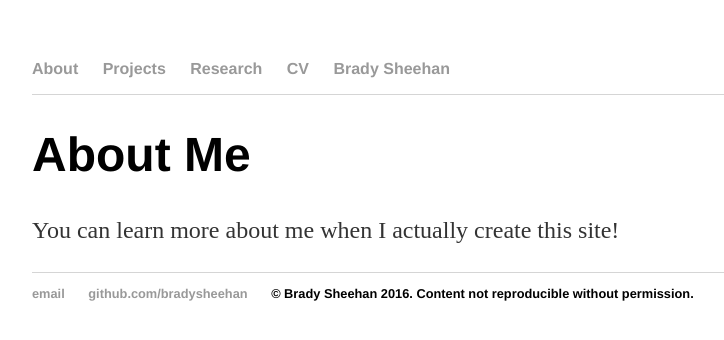
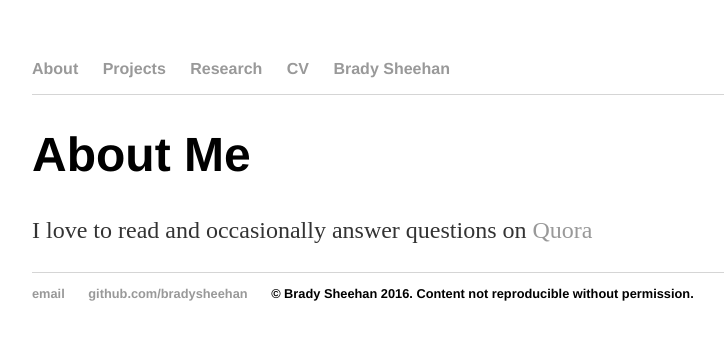
Before and after one commit to BradySheehan/bradysheehan, a Jekyll site: the page built from about/index.html, in a window 1280 px wide. Shown: the top 340 px of the page, without its empty margins (160-884 px from the left). Built offline with Jekyll 4.4.1, drawn with Linux system fonts in a browser that asks for light colours.

Commit message:
Added information in about me section

```diff
--- a/about/index.html
+++ b/about/index.html
@@ -5,5 +5,5 @@ title: Brady Sheehan, About Me
 
 <div class="about">
 	<h1>About Me</h1>
-	<p>You can learn more about me when I actually create this site!</p>
+	<p>I love to read and occasionally answer questions on <a href="https://www.quora.com/profile/Brady-Sheehan-1">Quora</a></p>
 </div><!-- /.blurb -->
```
